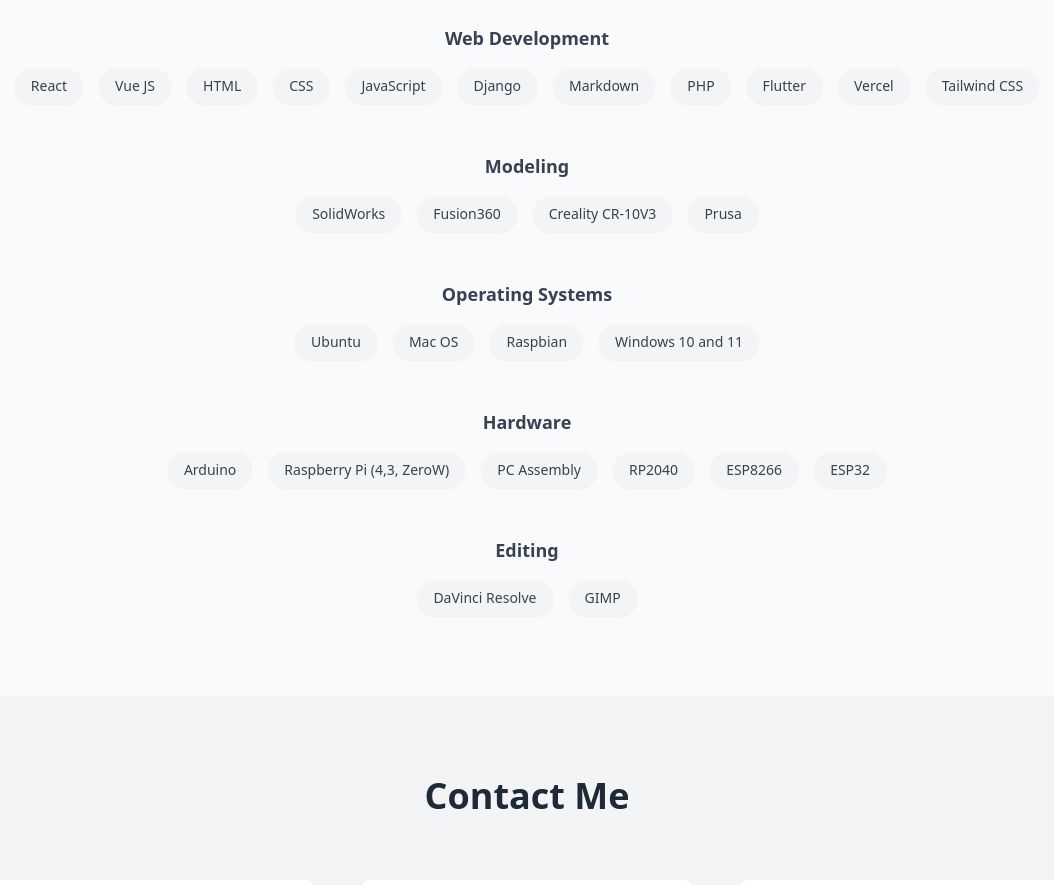
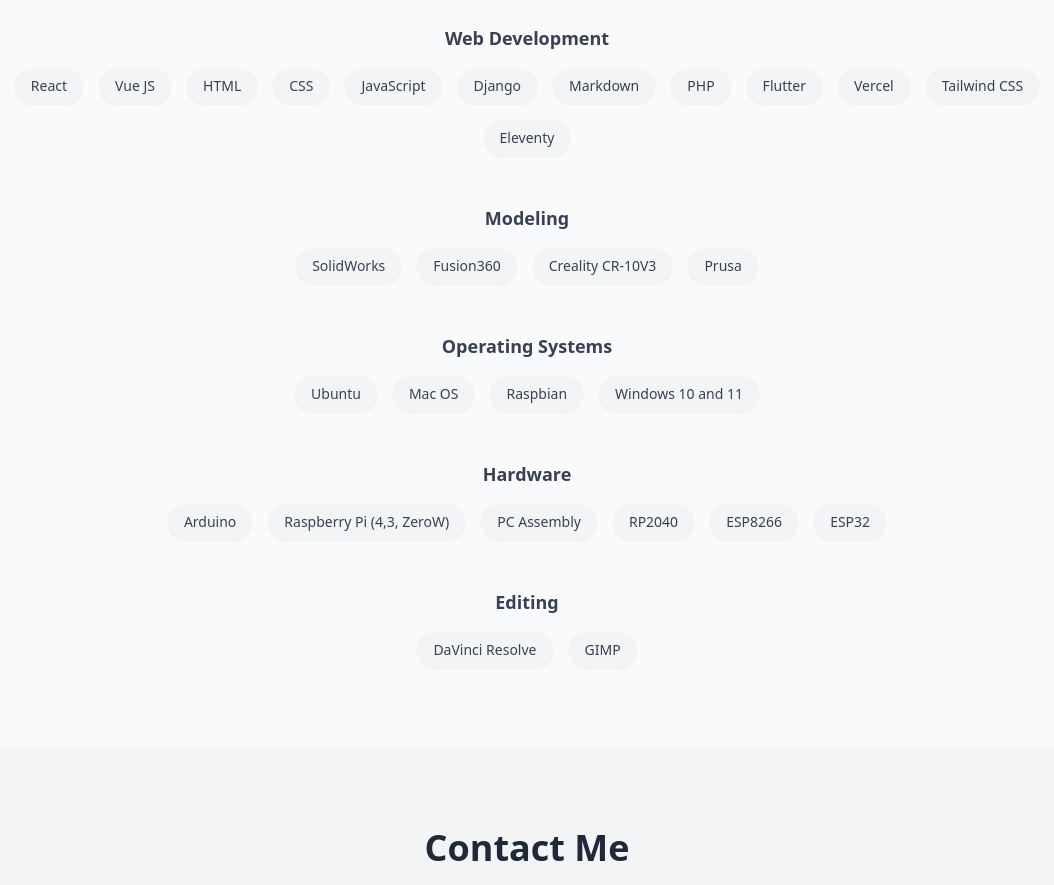
Before and after one commit to newsyd04/DaraNewsome-Portfolio, a React (Create React App) app: page / in a window 1280 px wide. Shown: the part 5560-6445 px from the top of the page, without its empty margins (113-1167 px from the left). Built offline with nearby package versions, Linux system fonts and the light colour scheme.

Commit message:
add new skills

```diff
--- a/src/Components/Skills.js
+++ b/src/Components/Skills.js
@@ -30,6 +30,7 @@
         "Flutter",
         "Vercel",
         "Tailwind CSS",
+        "Eleventy",
       ],
     },
     {
```
